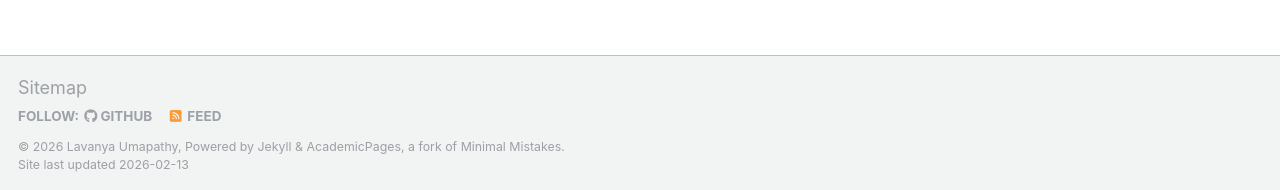
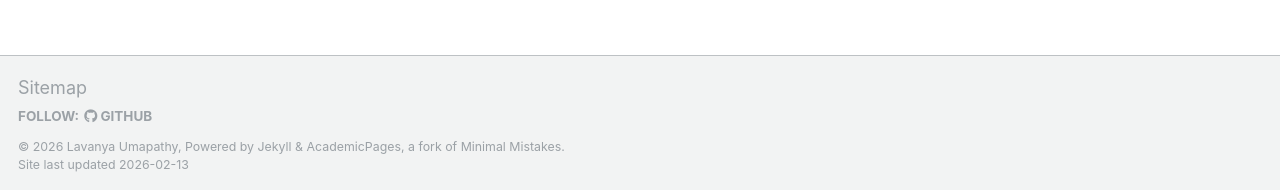
Before and after one commit to lunastra26/lunastra26.github.io, a Jekyll site: the page built from _pages/about.md, in a window 1280 px wide. Shown: the part 707-897 px from the top of the page. Built offline with Jekyll 4.4.1, drawn with Linux system fonts in a browser that asks for light colours; some web fonts are replaced.

Commit message:
Update _config.yml

```diff
--- a/_config.yml
+++ b/_config.yml
@@ -31,8 +31,6 @@ author:
   googlescholar    : "https://scholar.google.com/citations?user=MhXuGuEAAAAJ&hl=en"
   impactstory      : # URL
   orcid            : "https://orcid.org/0000-0002-7224-0930"
-  #semantic         : # URL
-  #pubmed           : "https://pubmed.ncbi.nlm.nih.gov/?term=Umapathy+L&cauthor_id=34626333"
   researchgate     : "https://www.researchgate.net/profile/Lavanya-Umapathy"
 
 
@@ -45,8 +43,6 @@ author:
 
 # Publication Category - The following the list of publication categories and their headings
 publication_category:
-  #books:
-  #  title: 'Books'
   manuscripts:
     title: 'Journal Articles'
   conferences:
@@ -86,7 +82,7 @@ staticman:
       options:
         format           : "iso8601" # "iso8601" (default), "timestamp-seconds", "timestamp-milliseconds"
 atom_feed:
-  hide                   : false     # change to true to hide the RSS feed in the footer
+  hide                   : true     # change to true to hide the RSS feed in the footer
   path                   : # blank (default) uses feed.xml
 
 
```
